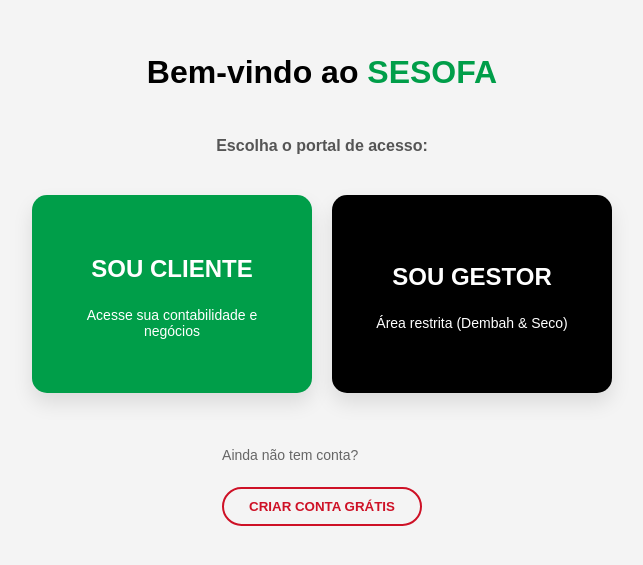
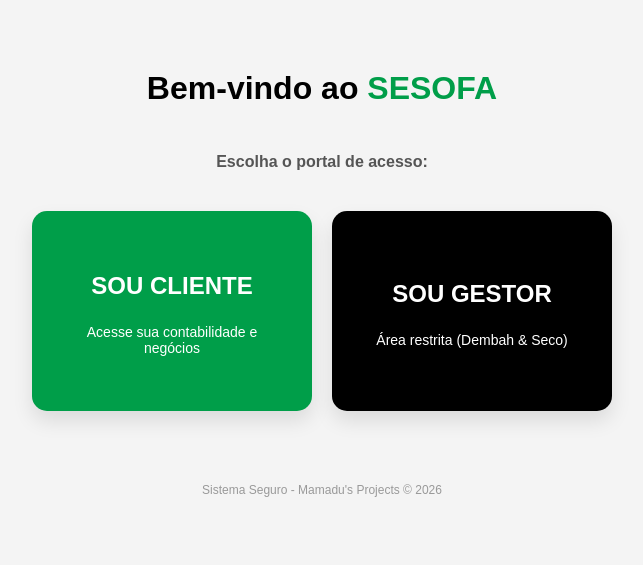
Before and after one commit to candmamadu00-glitch/sesofa, a React (Create React App) app in the folder cliente/: page / in a window 1280 px wide. Shown: the part 121-686 px from the top of the page, without its empty margins (318-961 px from the left). Built offline with nearby package versions, Linux system fonts and the light colour scheme.

Commit message:
Removendo botao de cadastro da tela inicial

```diff
--- a/cliente/src/pages/Selecao.js
+++ b/cliente/src/pages/Selecao.js
@@ -4,13 +4,29 @@ import { useNavigate } from 'react-router-dom';
 const Selecao = () => {
   const navigate = useNavigate();
 
-  // Cores fixas para garantir que apareça sempre
+  // Cores fixas
   const colors = {
     green: '#009E49', // Verde Guiné
     red: '#CE1126',   // Vermelho Guiné
     yellow: '#FCD116',// Amarelo Guiné
     black: '#000000',
     white: '#FFFFFF'
+  };
+
+  // Estilo base dos cartões
+  const baseCardStyle = {
+    padding: '40px',
+    borderRadius: '15px',
+    width: '280px',
+    textAlign: 'center',
+    cursor: 'pointer',
+    boxShadow: '0 10px 20px rgba(0,0,0,0.1)',
+    transition: 'transform 0.2s',
+    display: 'flex',
+    flexDirection: 'column',
+    justifyContent: 'center',
+    alignItems: 'center',
+    minHeight: '200px' // Garante que fiquem do mesmo tamanho
   };
 
   return (
@@ -28,6 +44,8 @@ const Selecao = () => {
         <div
           onClick={() => navigate('/login', { state: { portal: 'cliente' } })}
           style={{ ...baseCardStyle, background: colors.green }}
+          onMouseOver={(e) => e.currentTarget.style.transform = 'scale(1.05)'}
+          onMouseOut={(e) => e.currentTarget.style.transform = 'scale(1)'}
         >
           <h2 style={{ color: 'white', marginBottom: '10px' }}>SOU CLIENTE</h2>
           <p style={{ color: 'white', fontSize: '14px' }}>Acesse sua contabilidade e negócios</p>
@@ -37,6 +55,8 @@ const Selecao = () => {
         <div
           onClick={() => navigate('/login', { state: { portal: 'admin' } })}
           style={{ ...baseCardStyle, background: colors.black }}
+          onMouseOver={(e) => e.currentTarget.style.transform = 'scale(1.05)'}
+          onMouseOut={(e) => e.currentTarget.style.transform = 'scale(1)'}
         >
           <h2 style={{ color: 'white', marginBottom: '10px' }}>SOU GESTOR</h2>
           <p style={{ color: 'white', fontSize: '14px' }}>Área restrita (Dembah & Seco)</p>
@@ -44,42 +64,12 @@ const Selecao = () => {
 
       </div>
 
-      <div style={{ marginTop: '40px' }}>
-        <p style={{ fontSize: '14px', color: '#666' }}>Ainda não tem conta?</p>
-        <button
-          onClick={() => navigate('/cadastro')}
-          style={{
-            marginTop: '10px',
-            padding: '10px 25px',
-            border: `2px solid ${colors.red}`,
-            color: colors.red,
-            background: 'transparent',
-            borderRadius: '50px',
-            fontWeight: 'bold',
-            cursor: 'pointer'
-          }}
-        >
-          CRIAR CONTA GRÁTIS
-        </button>
+      <div style={{ marginTop: '60px' }}>
+        <p style={{ fontSize: '12px', color: '#999' }}>Sistema Seguro - Mamadu's Projects © 2026</p>
       </div>
 
     </div>
   );
 };
 
-// Estilo base dos cartões
-const baseCardStyle = {
-  padding: '40px',
-  borderRadius: '15px',
-  width: '280px',
-  textAlign: 'center',
-  cursor: 'pointer',
-  boxShadow: '0 10px 20px rgba(0,0,0,0.1)',
-  transition: 'transform 0.2s',
-  display: 'flex',
-  flexDirection: 'column',
-  justifyContent: 'center',
-  alignItems: 'center'
-};
-
 export default Selecao;
```
